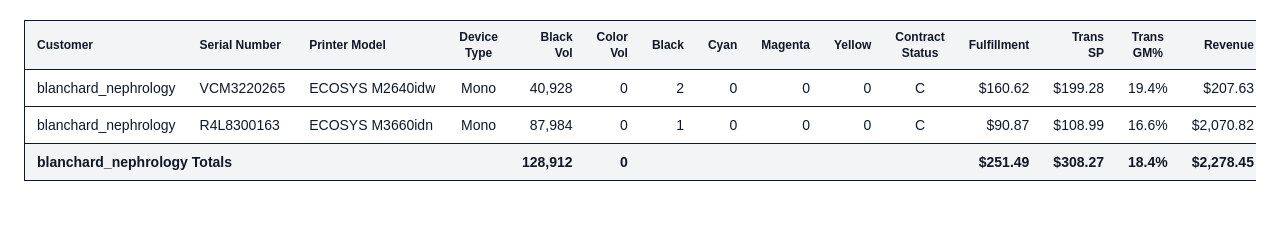
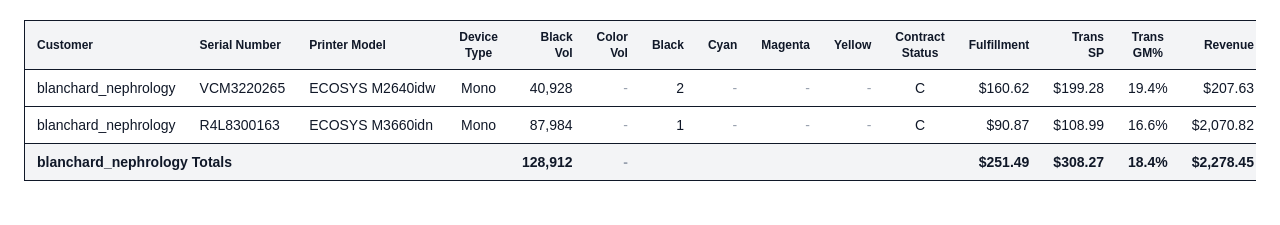
Before and after one commit to ElliottIan397/dealer-dashboard, a Next.js app: page / in a window 1280 px wide. Shown: the part 205-430 px from the top of the page. Built offline with nearby package versions, Linux system fonts and the light colour scheme.

Commit message:
Table formatting adjustments Rev 18

```diff
--- a/app/Table1.tsx
+++ b/app/Table1.tsx
@@ -11,6 +11,9 @@ type Props = {
 export default function Table1({ filtered }: Props) {
   const computeGM = (sp: number, cost: number) => (sp > 0 ? (sp - cost) / sp : 0);
   const computeContractGM = (cost: number, rev: number) => (rev > 0 ? (rev - cost) / rev : 0);
+
+  const formatCell = (value: number) =>
+    value === 0 ? <span className="text-gray-400">-</span> : value.toLocaleString();
 
   const grouped = Object.entries(
     filtered.reduce((acc: Record<string, McarpRow[]>, row) => {
@@ -82,12 +85,12 @@ export default function Table1({ filtered }: Props) {
                     <td className="px-3 py-2 whitespace-nowrap">{row.Serial_Number}</td>
                     <td className="px-3 py-2 whitespace-nowrap">{row.Printer_Model}</td>
                     <td className="px-3 py-2 text-center">{row.Device_Type}</td>
-                    <td className="px-3 py-2 text-right">{Number(row.Black_Annual_Volume).toLocaleString()}</td>
-                    <td className="px-3 py-2 text-right">{Number(row.Color_Annual_Volume).toLocaleString()}</td>
-                    <td className="px-3 py-2 text-right">{row.Black_Full_Cartridges_Required_365d}</td>
-                    <td className="px-3 py-2 text-right">{row.Cyan_Full_Cartridges_Required_365d}</td>
-                    <td className="px-3 py-2 text-right">{row.Magenta_Full_Cartridges_Required_365d}</td>
-                    <td className="px-3 py-2 text-right">{row.Yellow_Full_Cartridges_Required_365d}</td>
+                    <td className="px-3 py-2 text-right">{formatCell(row.Black_Annual_Volume)}</td>
+                    <td className="px-3 py-2 text-right">{formatCell(row.Color_Annual_Volume)}</td>
+                    <td className="px-3 py-2 text-right">{formatCell(row.Black_Full_Cartridges_Required_365d)}</td>
+                    <td className="px-3 py-2 text-right">{formatCell(row.Cyan_Full_Cartridges_Required_365d)}</td>
+                    <td className="px-3 py-2 text-right">{formatCell(row.Magenta_Full_Cartridges_Required_365d)}</td>
+                    <td className="px-3 py-2 text-right">{formatCell(row.Yellow_Full_Cartridges_Required_365d)}</td>
                     <td className="px-3 py-2 text-center">{row.Contract_Status}</td>
                     <td className="px-3 py-2 text-right">{formatCurrency(row.Twelve_Month_Fulfillment_Cost)}</td>
                     <td className="px-3 py-2 text-right">{formatCurrency(row.Twelve_Month_Transactional_SP)}</td>
@@ -98,8 +101,8 @@ export default function Table1({ filtered }: Props) {
                 ))}
                 <tr className="border-t bg-gray-100 font-semibold">
                   <td className="px-3 py-2" colSpan={4}>{customer} Totals</td>
-                  <td className="px-3 py-2 text-right">{totals.Black_Annual_Volume.toLocaleString()}</td>
-                  <td className="px-3 py-2 text-right">{totals.Color_Annual_Volume.toLocaleString()}</td>
+                  <td className="px-3 py-2 text-right">{formatCell(totals.Black_Annual_Volume)}</td>
+                  <td className="px-3 py-2 text-right">{formatCell(totals.Color_Annual_Volume)}</td>
                   <td colSpan={5}></td>
                   <td className="px-3 py-2 text-right">{formatCurrency(totals.Fulfillment)}</td>
                   <td className="px-3 py-2 text-right">{formatCurrency(totals.SP)}</td>
```
